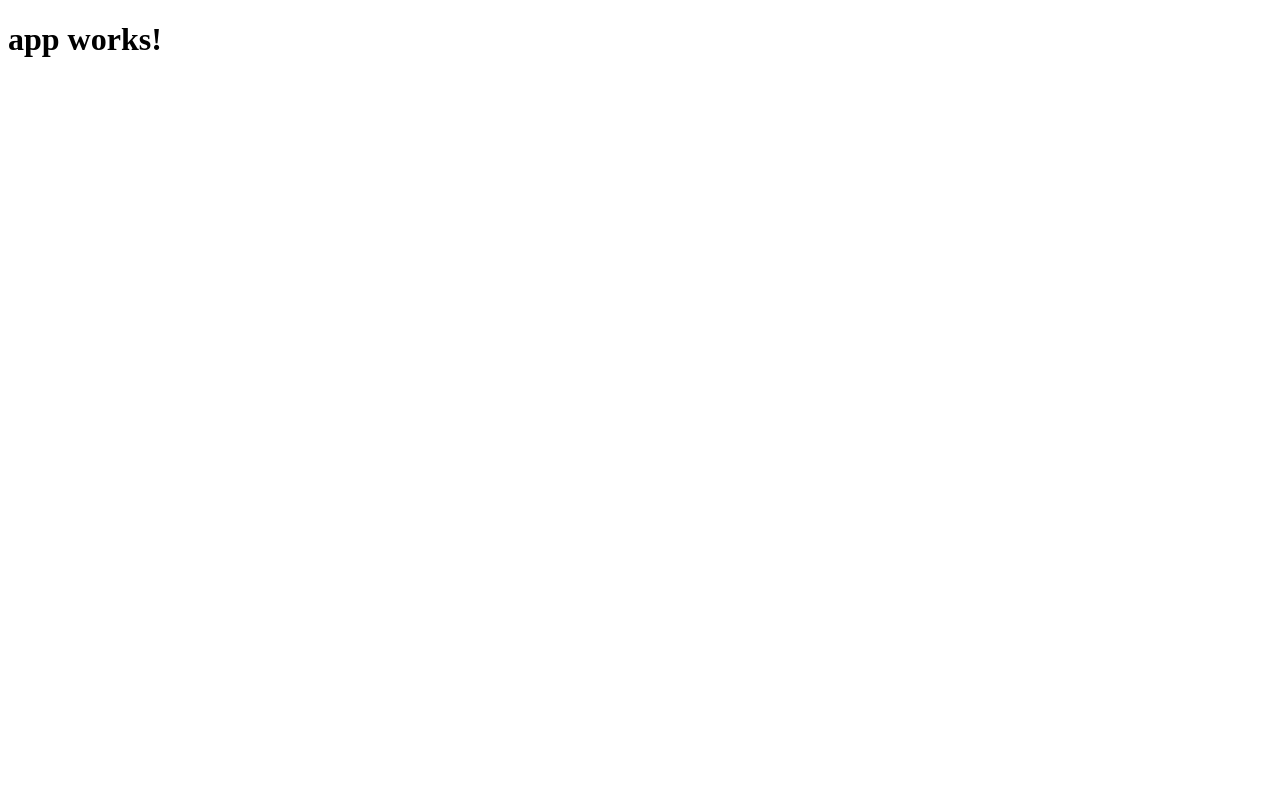
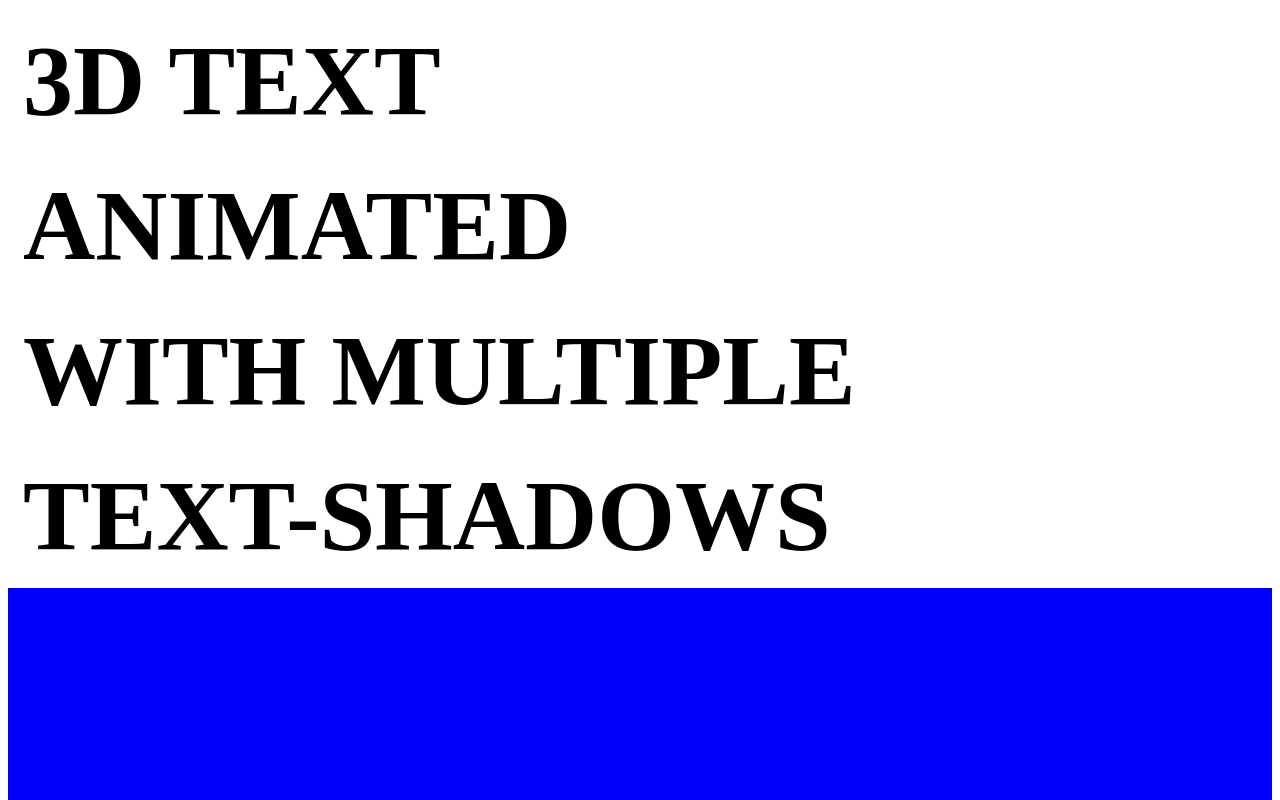
Before and after one commit to katharynreed/angular2-ttc, an Angular app: page / in a window 1280 px wide. Shown: the top 800 px of the page. Built offline with nearby package versions, Linux system fonts and the light colour scheme.

Commit message:
add tester font effect and div spacing

```diff
--- a/src/app/app.component.css
+++ b/src/app/app.component.css
@@ -0,0 +1,64 @@
+* {
+  margin: 0%;
+  padding: 0%;
+  overflow: hidden;
+}
+
+body {
+
+}
+
+#p1 {
+  background-color: pink;
+  width: 100vw;
+  height: 100vh;
+}
+
+#p2 {
+  background-color: blue;
+  width: 100vw;
+  height: 100vh;
+}
+
+#p3 {
+  background-color: yellow;
+  width: 100vw;
+  height: 100vh;
+}
+
+#p4 {
+  background-color: green;
+  width: 100vw;
+  height: 100vh;
+}
+
+h2{
+  font-size:100px;
+  padding: 15px;
+  text-transform: uppercase;
+}
+
+/*
+text-shadow originated from: http://codepen.io/zitrusfrisch
+*/
+.superShadow {
+  text-shadow:     0 1px 0 hsl(174,5%,80%),
+                     0 2px 0 hsl(174,5%,75%),
+                     0 3px 0 hsl(174,5%,70%),
+                     0 4px 0 hsl(174,5%,66%),
+                     0 5px 0 hsl(174,5%,64%),
+                     0 6px 0 hsl(174,5%,62%),
+                     0 7px 0 hsl(174,5%,61%),
+                     0 8px 0 hsl(174,5%,60%),
+
+                     0 0 5px rgba(0,0,0,.05),
+                    0 1px 3px rgba(0,0,0,.2),
+                    0 3px 5px rgba(0,0,0,.2),
+                   0 5px 10px rgba(0,0,0,.2),
+                  0 10px 10px rgba(0,0,0,.2),
+                  0 20px 20px rgba(0,0,0,.3);
+}
+
+strong{
+  font-size:200px;
+}
--- a/src/app/app.component.html
+++ b/src/app/app.component.html
@@ -1,3 +1,26 @@
-<h1 id="photo" (click)='onToggle()'>
-  {{title}}
-</h1>
+<div id="story-content">
+
+  <div (click)='onToggle()' id="p1 photo">
+    <h2>3d text</h2>
+    <h2>animated</h2>
+    <h2>with multiple</h2>
+    <h2>text-shadows</h2>
+  </div>
+
+  <div id="p2">
+
+  </div>
+
+  <div id="p3">
+
+  </div>
+
+  <div id="p4">
+
+  </div>
+
+  <div id="p5">
+
+  </div>
+
+</div>
--- a/src/app/app.component.ts
+++ b/src/app/app.component.ts
@@ -1,6 +1,8 @@
 import { Component } from '@angular/core';
+import { TweenLite, TweenMax, TimelineLite, TimelineMax, Power1, Power2} from "gsap";
 
 declare var jQuery: any;
+declare var $: any;
 
 @Component({
   selector: 'app-root',
@@ -11,6 +13,7 @@ export class AppComponent {
   title = 'app works!';
 
   onToggle(){
-    jQuery('#photo').fadeOut(100);
+    var tl = new TimelineMax({repeat:6, repeatDelay:1, yoyo:true});
+    tl.staggerTo("h2", 0.2, {className:"+=superShadow", top:"-=10px", ease:Power1.easeIn}, 0.3, "start")
   }
 }
```
Also changed, not shown: package.json (+7 -1 lines), src/style/styles.scss (added).
